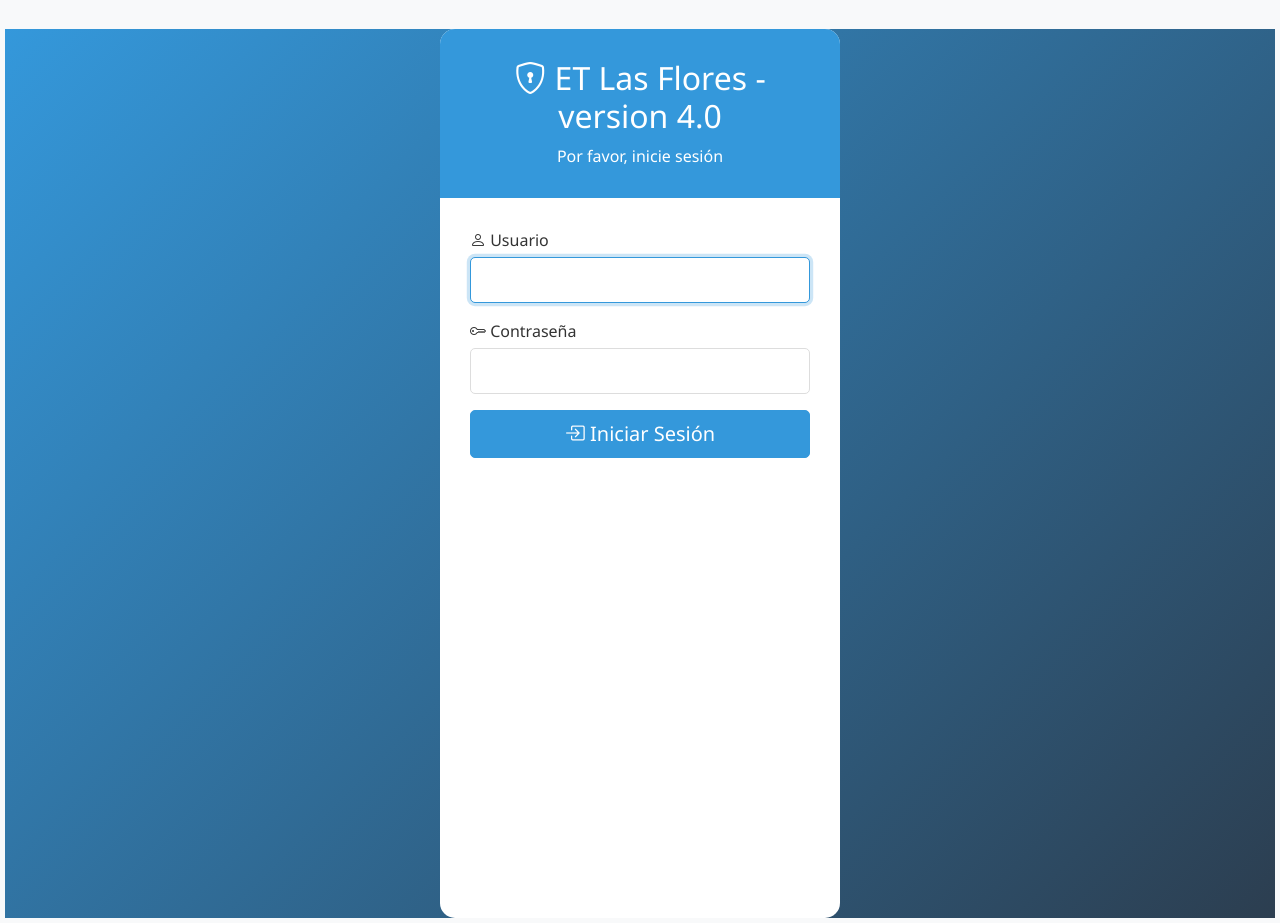
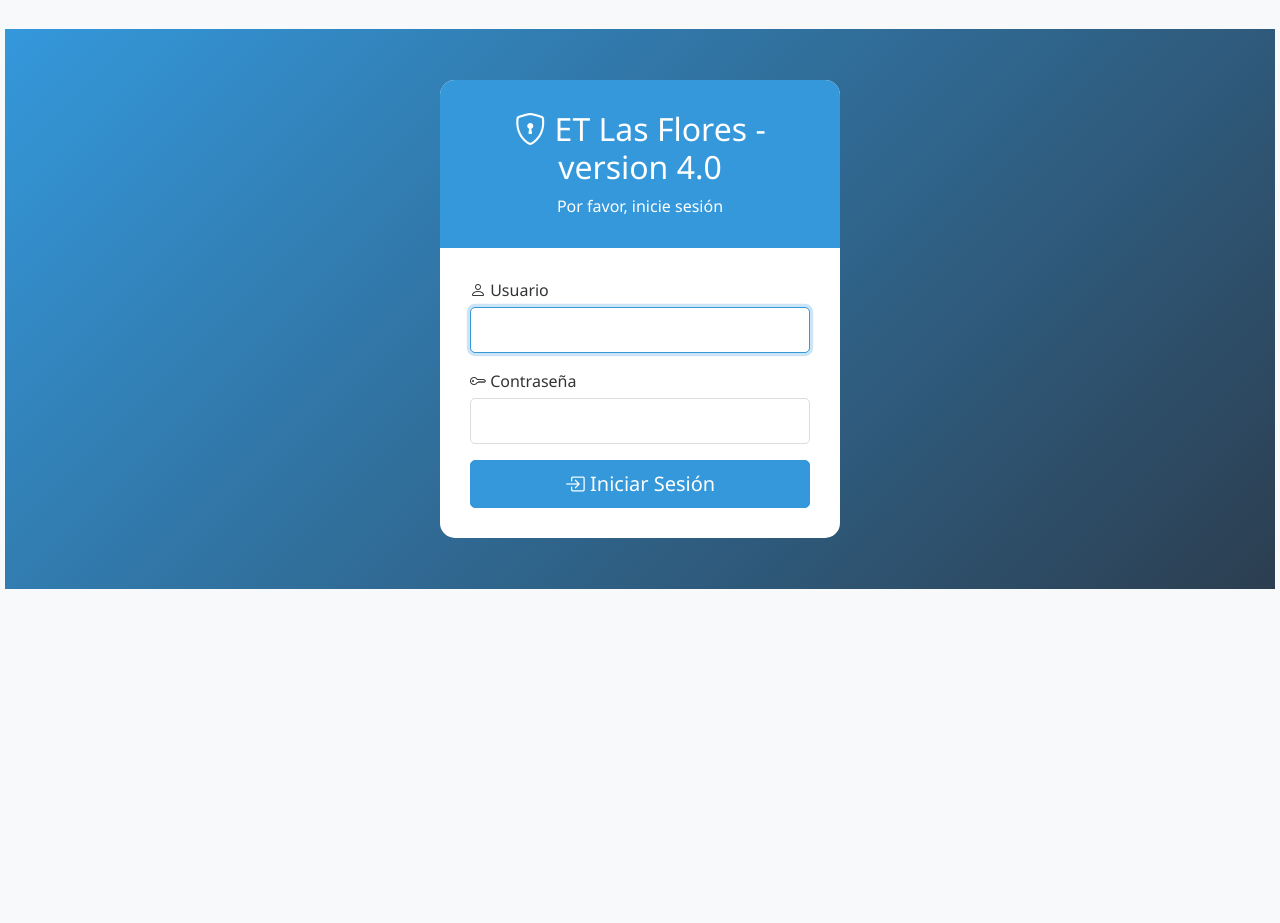
Before and after one commit to SelynChavez/Python_LF, a Flask app: page /login in a window 1280 px wide. After the commit the page ends 589 px from the top, so only its background shows below. Run offline with Flask 3, Linux system fonts and the light colour scheme.

Commit message:
update login

```diff
--- a/templates/login.html
+++ b/templates/login.html
@@ -1,13 +1,13 @@
 {% extends "base.html" %}
 {% block title %}ETLF - Iniciar Sesión{% endblock %}
 {% block content %}
-<div class="login-container">
+<div class="login-container"  style="height: 70vh; min-height: 70px;">
     <div class="login-card">
         <div class="login-header">
             <h2><i class="bi bi-shield-lock"></i> ET Las Flores - version 4.0</h2>
             <p class="mb-0">Por favor, inicie sesión</p>
         </div>
-        <div class="login-body" style="height: 90vh; min-height: 150px;">
+        <div class="login-body">
             <form method="POST" action="{{ url_for('login') }}">
                 <div class="mb-3">
                     <label for="username" class="form-label">
```
